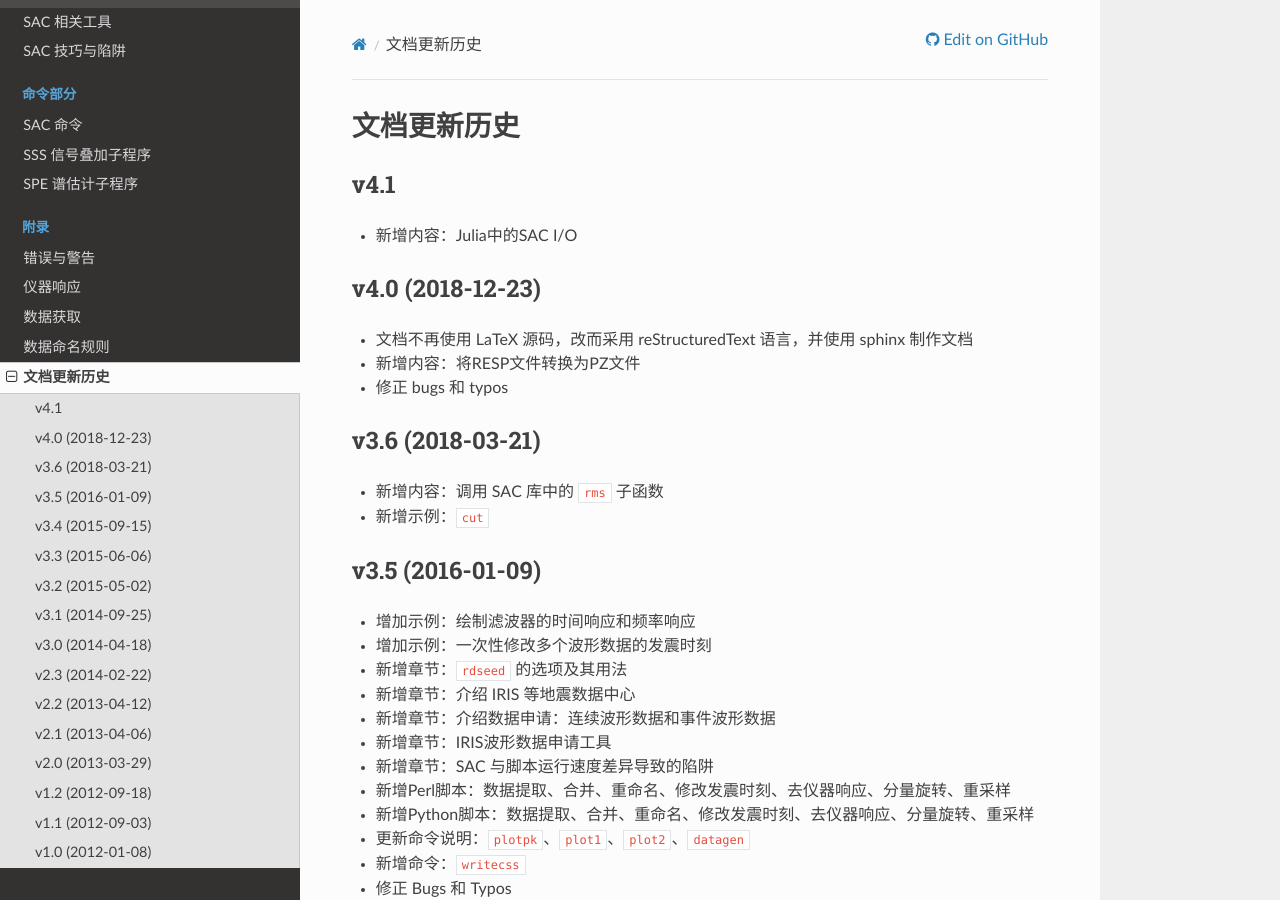
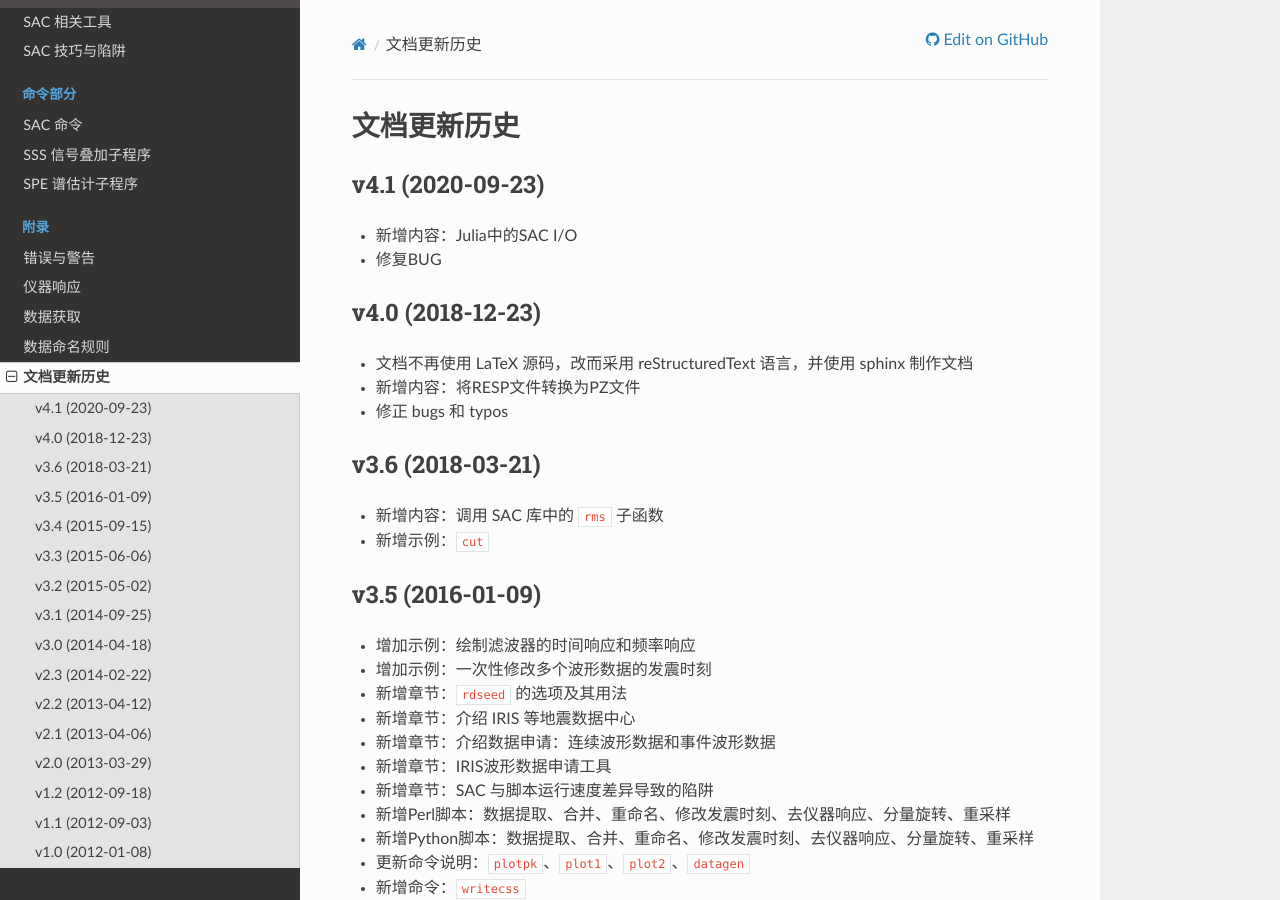
Before and after one commit to seisman/SAC_Docs_zh, a Sphinx documentation site: the page built from source/appendix/changelog.rst, in a window 1280 px wide and 900 px high. Built offline with Sphinx 7.4.7 and the Read the Docs theme 2.0.0, drawn with Linux system fonts in a browser that asks for light colours.

Commit message:
Release v4.1

```diff
--- a/source/appendix/changelog.rst
+++ b/source/appendix/changelog.rst
@@ -6,10 +6,11 @@
 
    \titleformat{\section}{\Large\bfseries}{}{0em}{}{}
 
-v4.1
-====
+v4.1 (2020-09-23)
+=================
 
 - 新增内容：Julia中的SAC I/O
+- 修复BUG
 
 v4.0 (2018-12-23)
 =================
--- a/source/conf.py
+++ b/source/conf.py
@@ -25,7 +25,7 @@ master_doc = 'index'
 project = 'SAC参考手册'
 copyright = '2012 - {}, SeisMan'.format(datetime.date.today().year)
 author = 'SeisMan'
-version = '4.1-dev'
+version = '4.1'
 release = version
 language = 'zh_CN'
 
--- a/source/version.rst
+++ b/source/version.rst
@@ -38,3 +38,5 @@ SAC，都建议阅读最新版本的文档。
 +----------+--------------+---------+--------------+
 | 4.0      | 2018-12-23   | 101.6a  | 2013-11-11   |
 +----------+--------------+---------+--------------+
+| 4.1      | 2020-09-23   | 101.6a  | 2013-11-11   |
++----------+--------------+---------+--------------+
```
Also changed, not shown: 1 other file.
